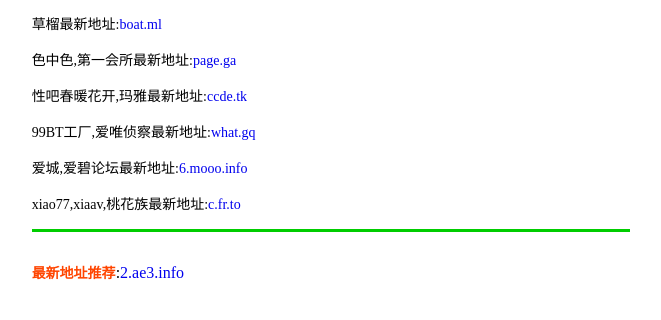
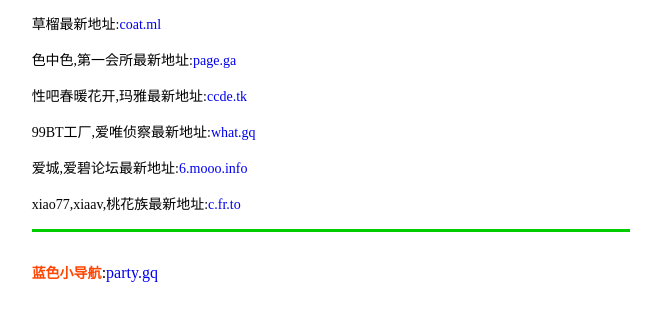
Before and after one commit to dizhi/dizhi.github.io, a plain HTML site: page index.html in a window 1280 px wide. Shown: the part 128-448 px from the top of the page, without its empty margins (309-970 px from the left). Drawn offline with Linux system fonts and the light colour scheme.

Commit message:
Update index.html

```diff
--- a/index.html
+++ b/index.html
@@ -37,7 +37,7 @@ color:#32CD32;
   <tr>
     <td height="80">
 
-    <p><span class="abc">草榴最新地址:<a href="http://boat.ml/" target="_blank">boat.ml</a>
+    <p><span class="abc">草榴最新地址:<a href="http://coat.ml/" target="_blank">coat.ml</a>
     </span></p>
     <p><span class="abc">色中色,第一会所最新地址:<a href="http://page.ga/" target="_blank">page.ga</a>
     </span></p>
@@ -59,7 +59,7 @@ color:#32CD32;
 
       <td height="80">
 
-	    <p><strong><span style="color:#FF4500;font-size:14px;">最新地址推荐</span></strong>:<a href="http://2.ae3.info/" target="_blank">2.ae3.info</a></p>
+	    <p><strong><span style="color:#FF4500;font-size:14px;">蓝色小导航</span></strong>:<a href="http://party.gq/" target="_blank">party.gq</a></p>
 
   </tr>
 
```
